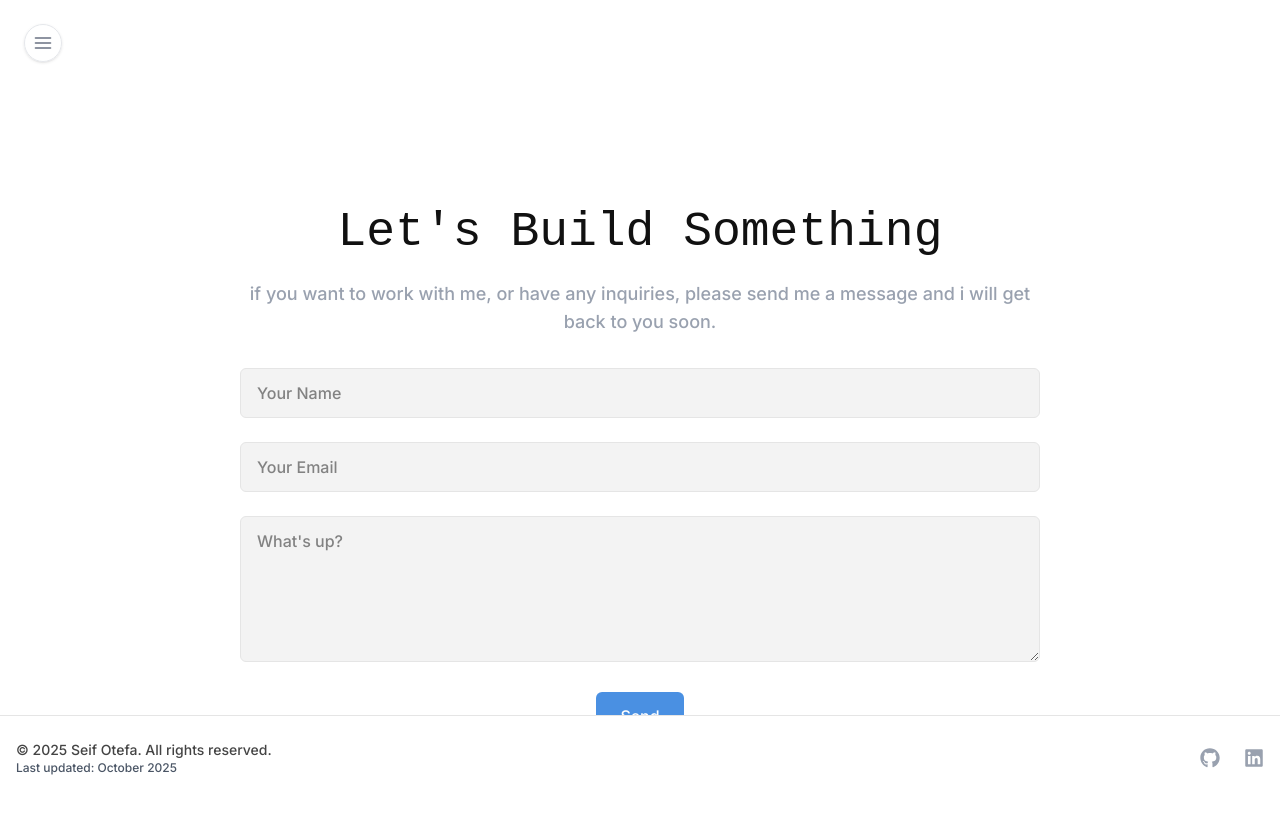
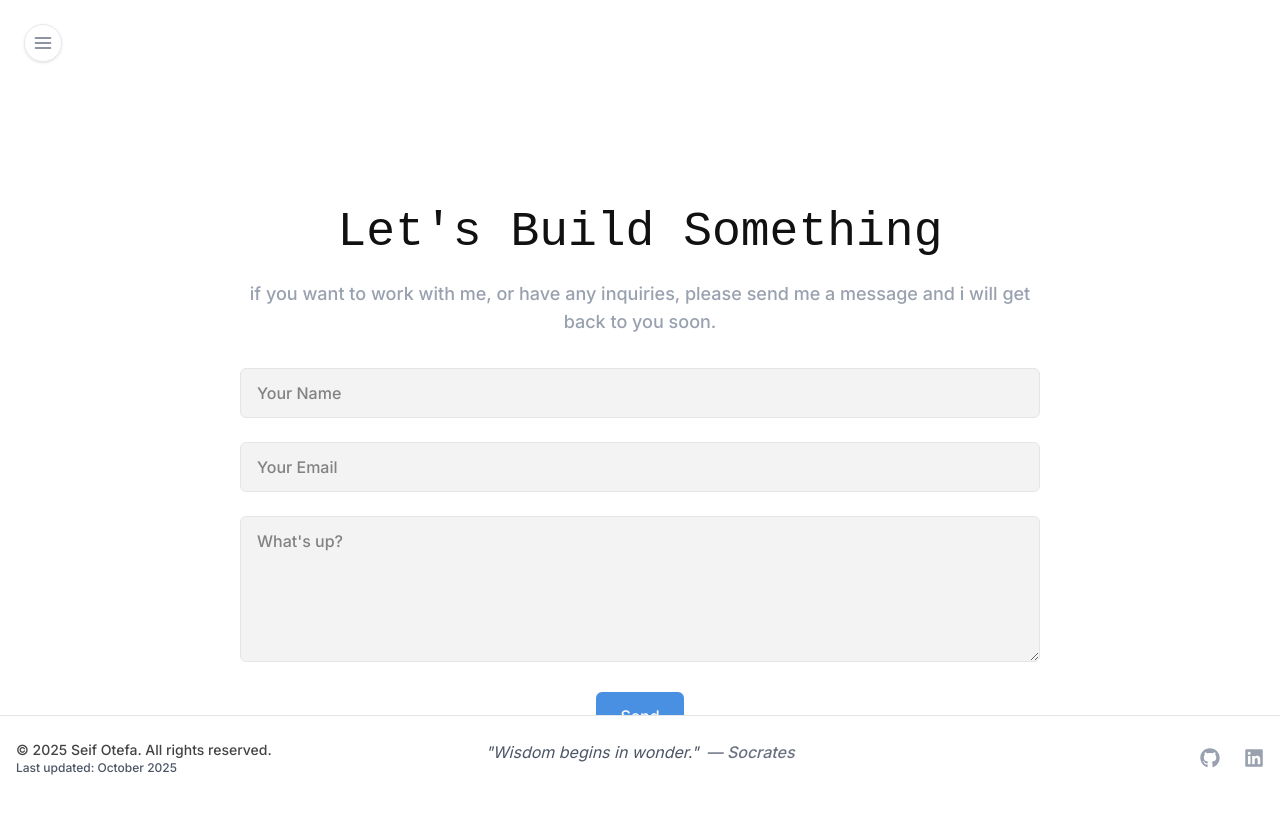
Before and after one commit to seifotefa/seif-portfolio-website, a React (Vite) app: page /contact in a window 1280 px wide. Shown: the top 814 px of the page. Built offline with nearby package versions, Linux system fonts and the light colour scheme; a web font is replaced by a local one.

Commit message:
add quote to footer!

```diff
--- a/src/components/sections/Footer.jsx
+++ b/src/components/sections/Footer.jsx
@@ -3,7 +3,18 @@ import { FaGithub, FaLinkedin, FaFileAlt } from "react-icons/fa";
 export const Footer = () => {
   return (
     <footer className="bg-[#fff] border-t border-[#e5e5e5] text-[#444] text-xs sm:text-sm py-4 sm:py-6 px-4">
-      <div className="max-w-screen-xl mx-auto flex flex-col sm:flex-row justify-between items-center gap-3 sm:gap-4">
+      <div className="max-w-screen-xl mx-auto">
+        {/* Quote - Above on mobile, center on desktop */}
+        <div className="text-center mb-3 sm:mb-0 sm:absolute sm:left-1/2 sm:transform sm:-translate-x-1/2">
+          <div className="flex items-center justify-center gap-2">
+            <blockquote className="text-sm sm:text-base italic text-gray-600 font-light">
+              "Wisdom begins in wonder."
+            </blockquote>
+            <cite className="text-sm sm:text-base text-gray-500">— Socrates</cite>
+          </div>
+        </div>
+
+        <div className="flex flex-col sm:flex-row justify-between items-center gap-3 sm:gap-4 sm:relative">
           {/* Left: Name and meta */}
           <div className="text-center sm:text-left">
             <p>&copy; {new Date().getFullYear()} Seif Otefa. All rights reserved.</p>
@@ -31,6 +42,7 @@ export const Footer = () => {
 
           </div>
         </div>
+      </div>
     </footer>
   );
 };
```
Lines whose indentation alone changed are shown as unchanged.
